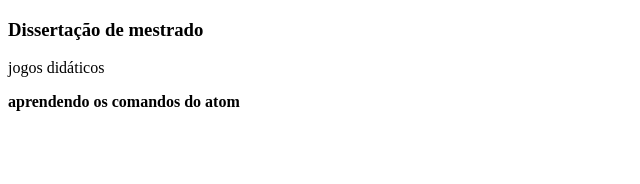
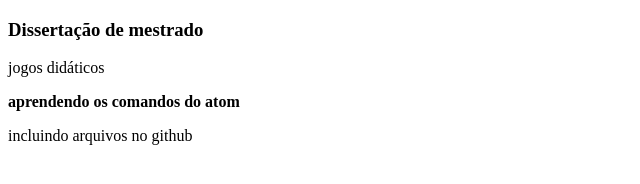
Before and after one commit to ProfMarga/formadores-2022, a plain HTML site: page index.html in a window 1280 px wide. Shown: the whole page, without its empty margins (0-640 px from the left). Drawn offline with Linux system fonts and the light colour scheme.

Commit message:
Aula 05/07 parte 2

```diff
--- a/index.html
+++ b/index.html
@@ -8,6 +8,7 @@
     <h3>Dissertação de mestrado</h3>
     <p>jogos didáticos</p>
     <p><b>aprendendo os comandos do atom</b></p>
+    <p>incluindo arquivos no github</p>
 
 
   </body>
```
